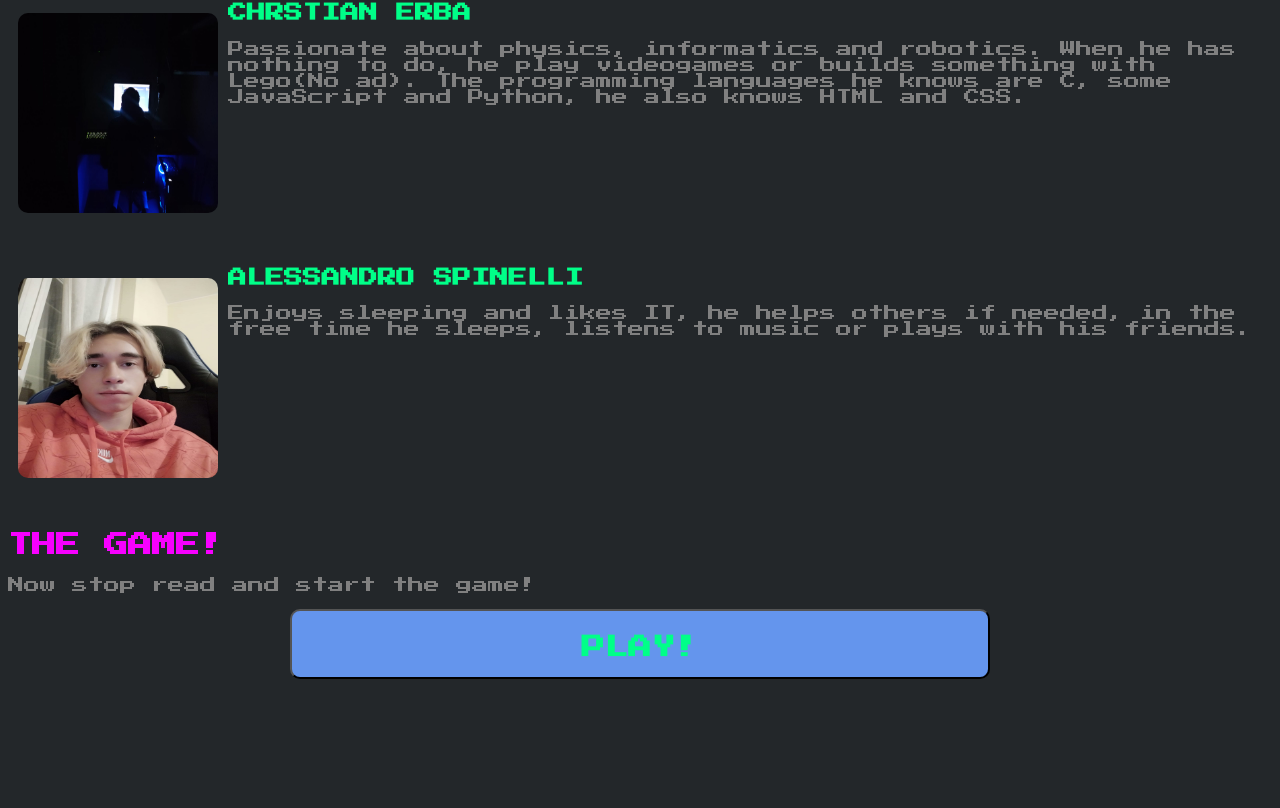
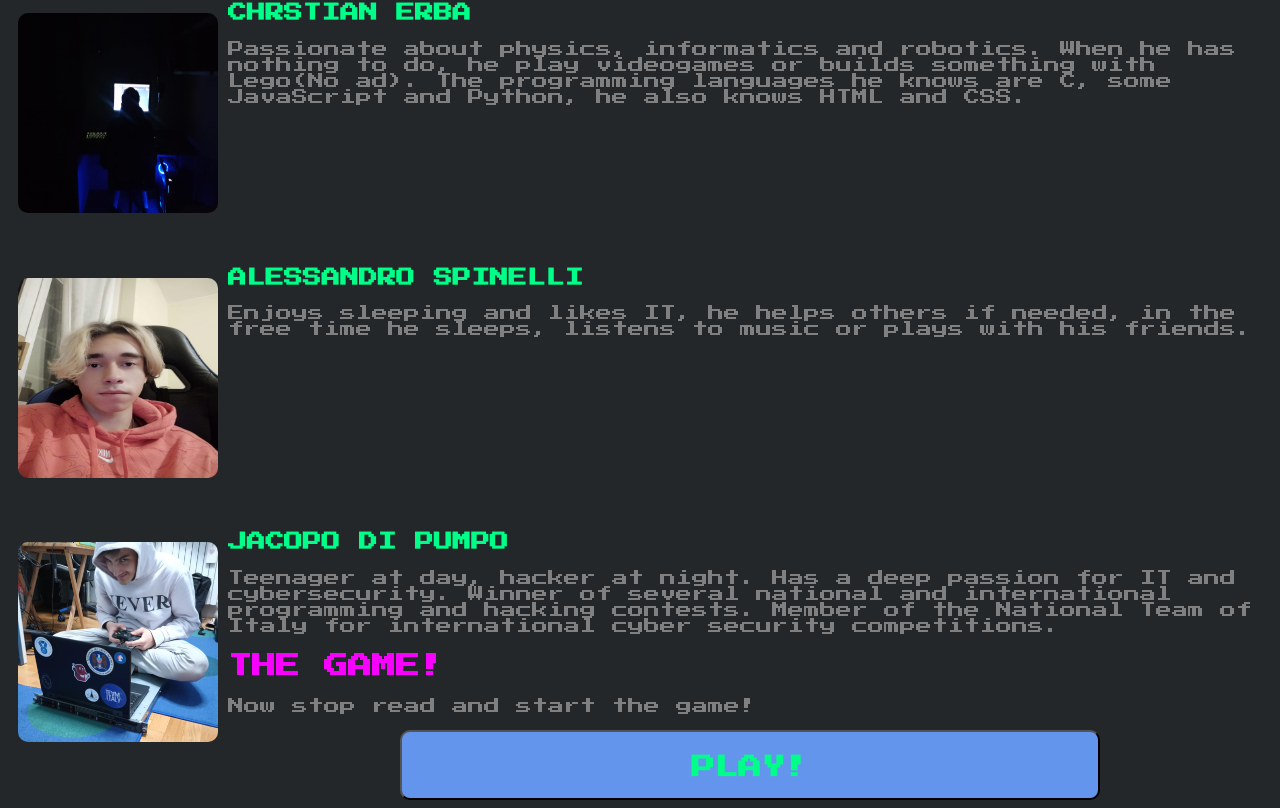
Before and after one commit to Christian-Erba/EcoSort-Home, a plain HTML site: page index.html in a window 1280 px wide. Shown: the part 1393-2201 px from the top of the page. Before the commit the page ends 2080 px from the top, so only its background shows below. Drawn offline with Linux system fonts and the light colour scheme.

Commit message:
Added a new developer

```diff
--- a/index.html
+++ b/index.html
@@ -30,6 +30,10 @@
             <h3>ALESSANDRO SPINELLI</h3>
             <p>Enjoys sleeping and likes IT, he helps others if needed, in the free time he sleeps, listens to music or plays with his friends.</p>
         </div><br><br><br><br><br><br><br><br><br><br>
+        <div>
+            <img src="Di Pumpo.jpeg">
+            <h3>JACOPO DI PUMPO</h3>
+            <p>Teenager at day, hacker at night. Has a deep passion for IT and cybersecurity. Winner of several national and international programming and hacking contests. Member of the National Team of Italy for international cyber security competitions.</p>
         <h2>THE GAME!</h2>
         <p>Now stop read and start the game!</p>
         <center>
```
Also changed, not shown: Di Pumpo.jpeg (added).
